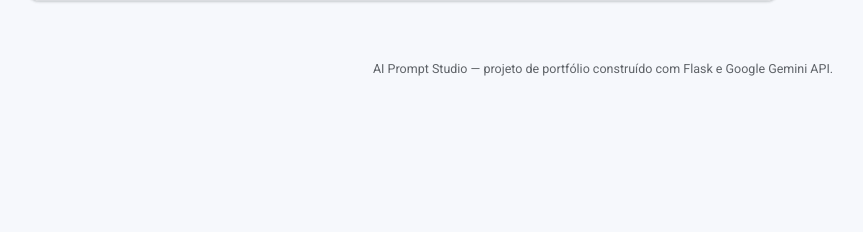
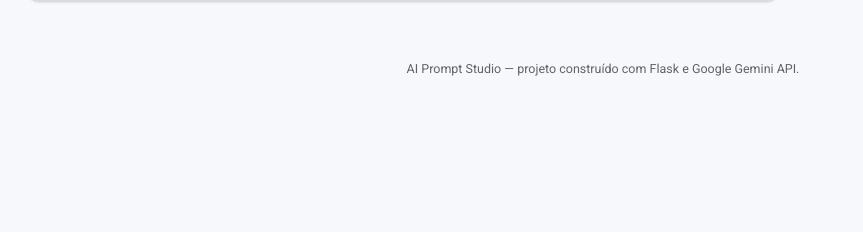
Before and after one commit to lianeheidemann/ai-prompt-studio, a Flask app: page / in a window 1280 px wide. Shown: the part 568-800 px from the top of the page, without its empty margins (37-900 px from the left). Run offline with Flask 3, Linux system fonts and the light colour scheme; data that the repository does not hold is empty.

Commit message:
Remove 'portfólio' from footer description

```diff
--- a/templates/index.html
+++ b/templates/index.html
@@ -105,7 +105,7 @@
   </main>
 
   <footer class="footer">
-    <p>AI Prompt Studio &mdash; projeto de portfólio construído com Flask e Google Gemini API. </p>
+    <p>AI Prompt Studio &mdash; projeto construído com Flask e Google Gemini API. </p>
   </footer>
 
   <template id="history-item-template">
```
